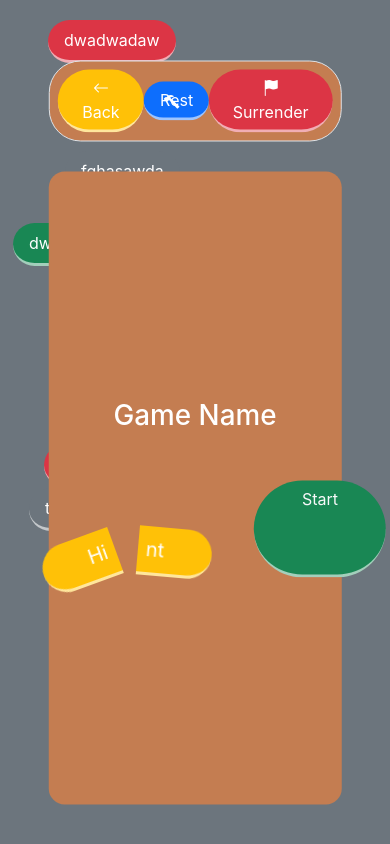
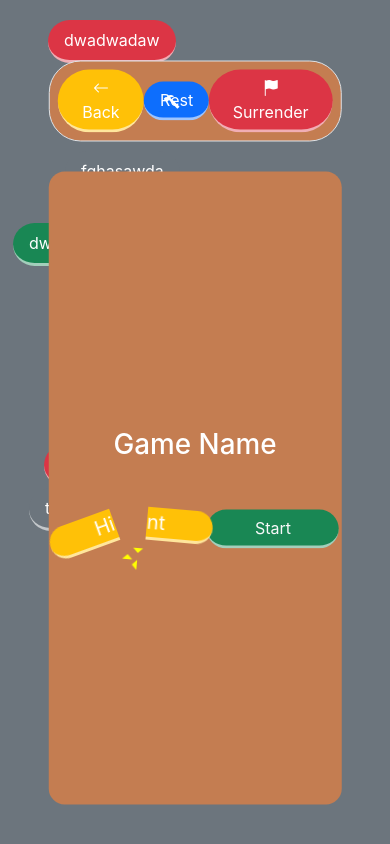
Before and after one commit to Ali-Alahdal/Miss, a React (Create React App) app: page / in a window 390 px wide. Both pictures are taken after a click on the button "Hint". Shown: the top 844 px of the page. Built offline with nearby package versions, Linux system fonts and the light colour scheme.

Commit message:
fix responsive and crumbs

```diff
--- a/src/App.css
+++ b/src/App.css
@@ -22,7 +22,8 @@ body , #root{
   height: 500px;
 }
 .hover_btn:hover{
-  background-color: #0000007a !important;
+  /* border: solid #474747ab 3px !important; */
+  opacity: 0 !important;
 }
 
 
@@ -39,6 +40,40 @@ body , #root{
   animation-duration: 0.1s;
   animation-fill-mode: forwards;
   transition: all 0.5s linear;
+}
+
+.crumbs{
+  position: relative;
+  bottom: -50px;
+  width: 10px;
+  height: 10px;
+  border-right: yellow solid 5px;
+  border-top: transparent solid 5px;
+  border-bottom: transparent solid 5px;
+  border-left: transparent solid 5px;
+  animation-name: crumbs;
+  animation-duration: 0.1s;
+  animation-fill-mode: forwards;
+  transition: all 0.5s ease;
+}
+.crumbs::after{
+  position: absolute;
+  bottom: 7px;
+  content: "";
+  border-top: yellow solid 5px;
+  border-right: transparent solid 5px;
+  border-bottom: transparent solid 5px;
+  border-left: transparent solid 5px;
+}
+.crumbs::before{
+  position: absolute;
+  bottom: 5px;
+  left: -10px;
+  content: "";
+  border-bottom: yellow solid 5px;
+  border-right: transparent solid 5px;
+  border-top: transparent solid 5px;
+  border-left: transparent solid 5px;
 }
 @keyframes firstFall {
   from {
@@ -62,3 +97,15 @@ body , #root{
 
 }
 }
+
+@keyframes crumbs {
+  from {
+    transform: translateY(-20px);
+}
+
+  to {
+    transform: translateX(0) rotate(5deg);
+
+
+}
+}
--- a/src/components/ButtonComponents/BreakableButton.js
+++ b/src/components/ButtonComponents/BreakableButton.js
@@ -20,8 +20,9 @@ function BreakableButton(props) {
       {!isbroken ?
         <input  type='button' value={ props.text} onClick={splitString} className={props.style}/> :
 
-        <div className='mt-5 d-flex ms-5 me-5'>
+        <div className=' d-flex ms-2 me-0'>
           <span className={props.styleS +  "  first_btn rounded-end-0 ps-5 "} style={firstHalf ? {display: 'block'}: {display: 'none'}}>{firstHalf}</span>
+          <span className='crumbs'></span>
           <span className={props.styleS +  "  sec_btn rounded-start-0 pe-5 "} style={secHalf ? {display: 'block'}: {display: 'none'}}>{secHalf}</span>
         </div>
       }
--- a/src/components/Layout/Header.js
+++ b/src/components/Layout/Header.js
@@ -54,7 +54,7 @@ function Header() {
     },[resRef,window])
 
     return (<header className="w-75  rounded-5  d-flex align-items-center border position-absolute start-50  translate-middle z-3  " style={{backgroundColor:"#c47d51",borderBottom:"#e3a57f",top:"12%"}}>
-            <ul className="w-100 list-unstyled d-flex justify-content-between align-items-center m-2  ">
+            <ul className="w-100 list-unstyled d-flex justify-content-around align-items-center m-2  ">
                 <li className="">
 
                     <Link onClick={Back} to={"/"} className="hover_btn text-decoration-none bg-warning text-white btn border-0 ps-3 pe-3 rounded-pill  border-bottom border-warning-subtle border-3  " >
--- a/src/components/pages/StartMenu.js
+++ b/src/components/pages/StartMenu.js
@@ -23,8 +23,8 @@ function StartMenu() {
                     <ul className="list-unstyled d-flex mb-0 text-white fs-5 ">
 
                         <li  className="">
-                            <BreakableButton text={"Hint"} style={"hover_btn border-0 text-white me-1 bg-warning rounded-pill btn border-0 text-light ps-5 pe-5 border-bottom border-warning-subtle border-3"}
-                            styleS={"border-0    bg-warning rounded-pill  p-2 border-bottom border-warning-subtle border-3"}
+                            <BreakableButton text={"Hint"} style={"hover_btn border-0 text-white me-4  bg-warning rounded-pill btn border-0 text-light ps-5 pe-5 border-bottom border-warning-subtle border-3"}
+                            styleS={"border-0 bg-warning rounded-pill  border-bottom border-warning-subtle border-3"}
 
                             />
                         </li>
```
